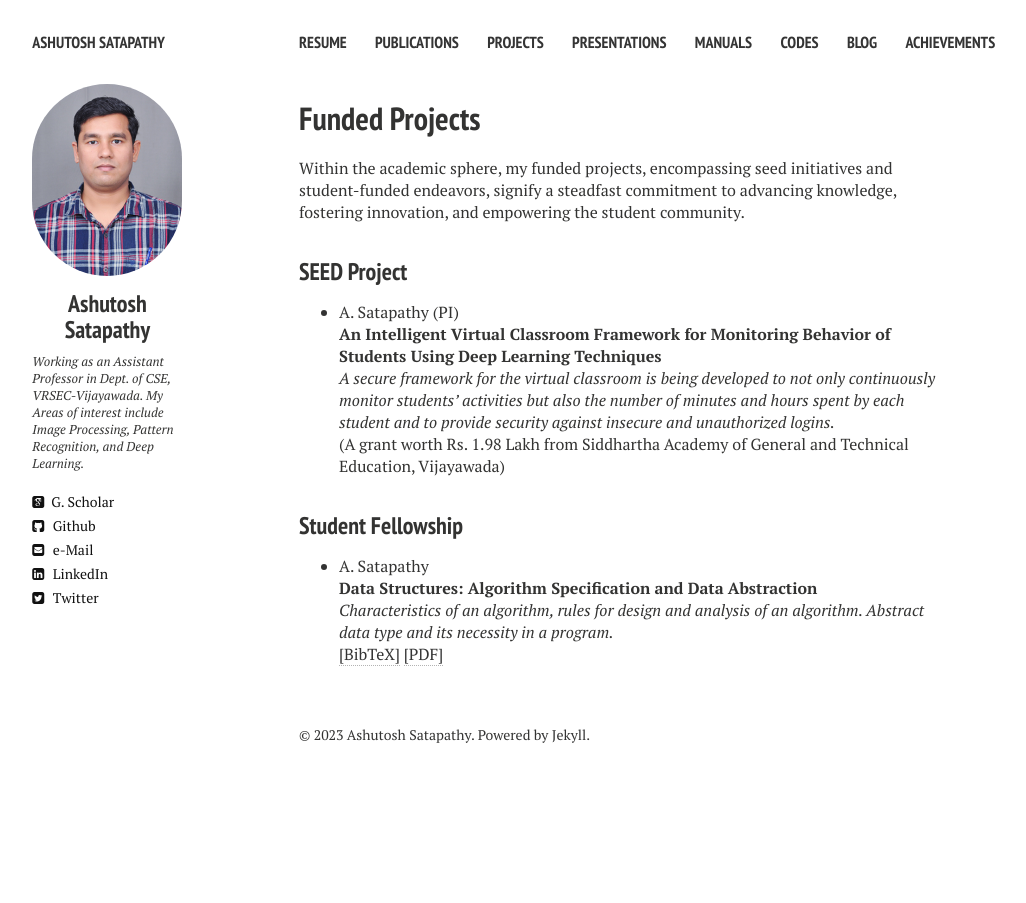
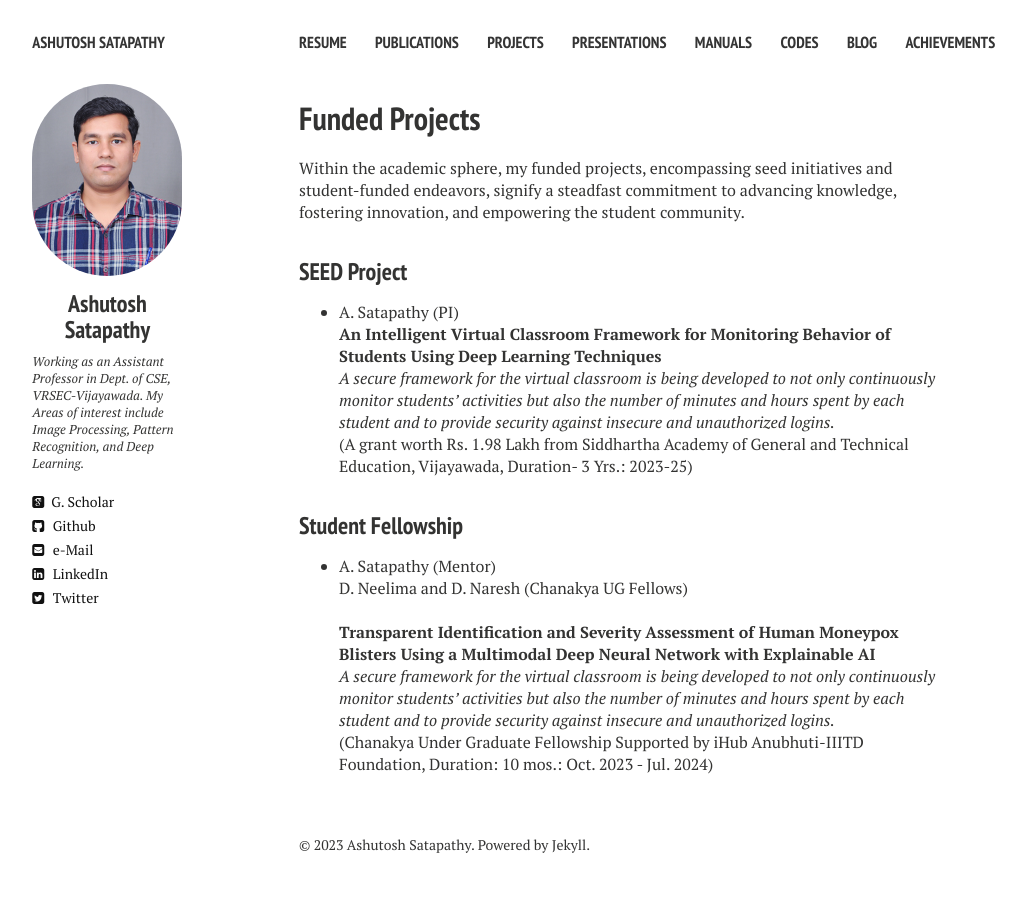
Before and after one commit to ashutoshsatapathy1990/ashutoshsatapathy1990.github.io, a Jekyll site: the page built from projects.md, in a window 1280 px wide. Shown: the whole page, without its empty margins (21-1047 px from the left). Built offline with Jekyll 4.4.1, drawn with Linux system fonts in a browser that asks for light colours; nearby versions of some CDN libraries.

Commit message:
Update projects.html

```diff
--- a/_layouts/projects.html
+++ b/_layouts/projects.html
@@ -91,7 +91,7 @@ A. Satapathy (PI)
 <br><b>An Intelligent Virtual Classroom Framework for Monitoring Behavior of Students Using Deep Learning Techniques</b><br>
 <i>A secure framework for the virtual classroom is being developed to not only continuously monitor students’ activities but also the number of minutes and hours spent by each student and to provide security against insecure and unauthorized logins.</i>
 <br/>
-(A grant worth Rs. 1.98 Lakh from Siddhartha Academy of General and Technical Education, Vijayawada)<br/>
+(A grant worth Rs. 1.98 Lakh from Siddhartha Academy of General and Technical Education, Vijayawada, Duration- 3 Yrs.: 2023-25)<br/>
 </p>
 </li>
 </ul>
@@ -101,24 +101,13 @@ A. Satapathy (PI)
 
 <!-- Item: ashutosh2022asda -->
 <li ><p>
-A. Satapathy
-<br><b>Data Structures: Algorithm Specification and Data Abstraction</b><br>
-<i>Characteristics of an algorithm, rules for design and analysis of an algorithm. Abstract data type and its necessity in a program.</i>
-<br />
-<a href="javascript:toggleBibtex('ashutosh2022asda')">[BibTeX]</a>
-<a href="https://www.slideshare.net/AshutoshSatapathy4/algorithmspecificationanddataabstractionpdf">[PDF]</a>
+A. Satapathy (Mentor)<br/>
+D. Neelima and D. Naresh (Chanakya UG Fellows)<br/>
+<br><b>Transparent Identification and Severity Assessment of Human Moneypox Blisters Using a Multimodal Deep Neural Network with Explainable AI</b><br>
+<i>A secure framework for the virtual classroom is being developed to not only continuously monitor students’ activities but also the number of minutes and hours spent by each student and to provide security against insecure and unauthorized logins.</i>
+<br/>
+(Chanakya Under Graduate Fellowship Supported by iHub Anubhuti-IIITD Foundation, Duration: 10 mos.: Oct. 2023 - Jul. 2024)<br/>
 </p>
-<div id="bib_ashutosh2022asda" class="bibtex noshow">
-<pre>
-@unpublished{ashutosh2022asda,
-author = {A. Satapathy},
-title= {Data Structures: Algorithm Specification and Data Abstraction},
-note= {Department of CSE, VRSEC-Vijayawada},
-month = {September},
-year = {2022}
-}
-</pre>
-</div>
 </li>
 </ul>
     </div><!-- /.article-wrap -->
```
